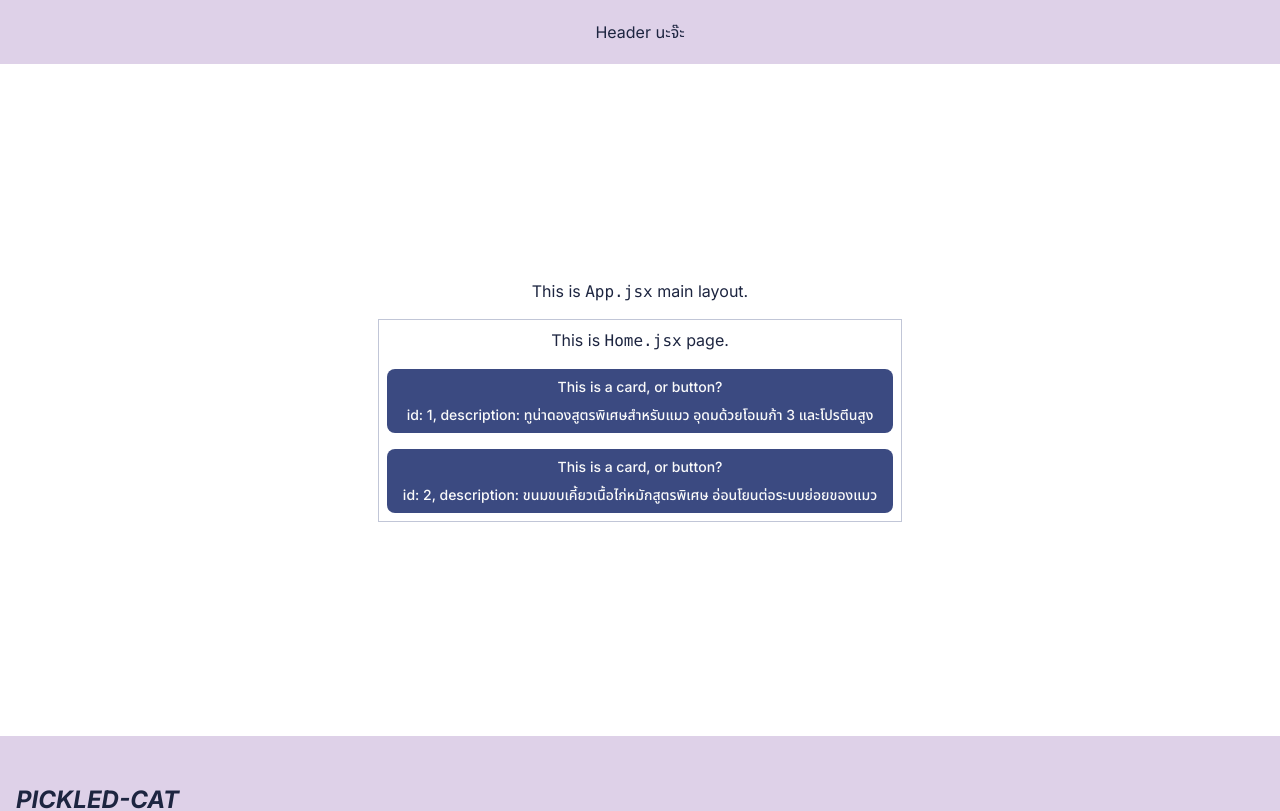
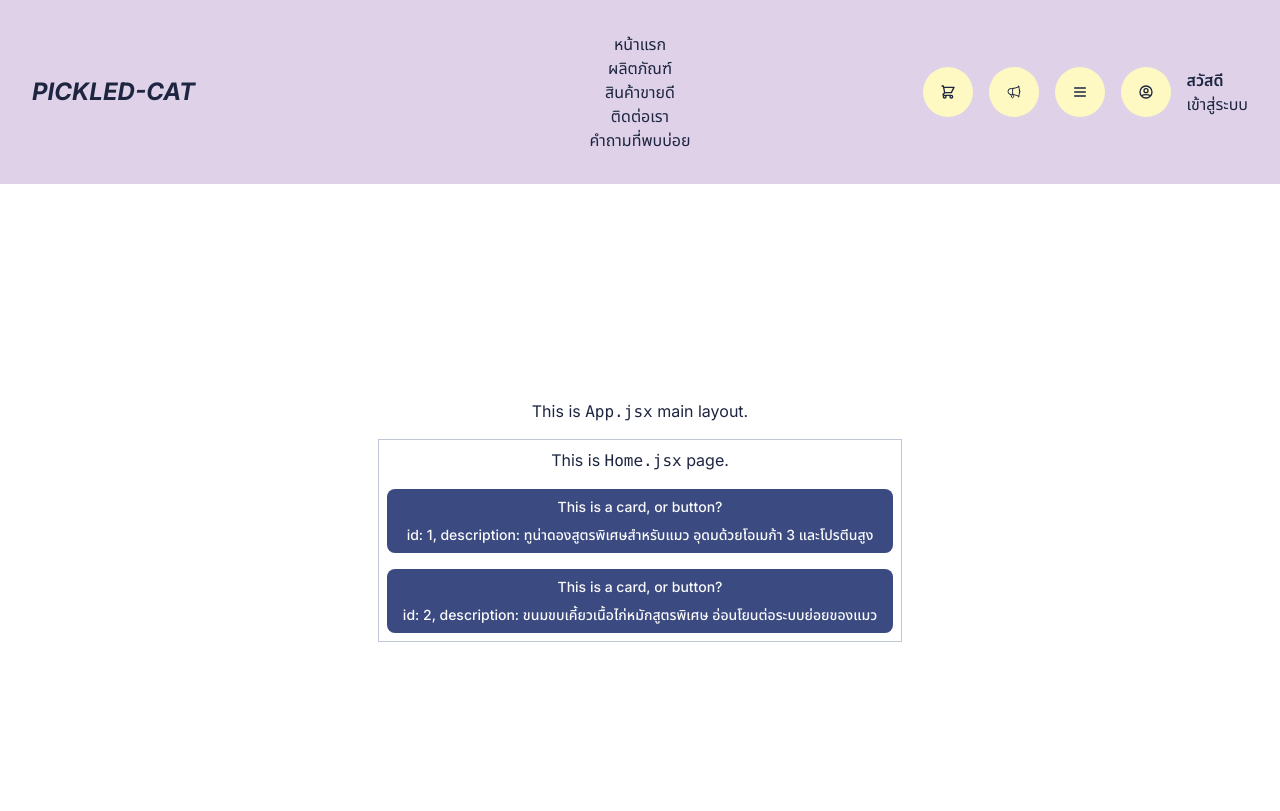
Before and after one commit to orayachan/jsd9-pickled-cat-frontend, a React (Vite) app: page / in a window 1280 px wide. Shown: the top 811 px of the page. Built offline with nearby package versions, Linux system fonts and the light colour scheme.

Commit message:
feat(ui): create header component

```diff
--- a/src/components/customs/Header.jsx
+++ b/src/components/customs/Header.jsx
@@ -1,7 +1,60 @@
+import {
+  HiOutlineMenu,
+  HiOutlineShoppingCart,
+  HiOutlineUserCircle,
+} from 'react-icons/hi';
+import { HiOutlineMegaphone } from 'react-icons/hi2';
+
 export function Header() {
   return (
-    <header className='bg-secondary-100 h-16 content-center-safe text-center'>
-      Header นะจ๊ะ
+    <header className='bg-secondary-100 content-center-safe p-8 text-center'>
+      <nav className='mx-auto grid items-center justify-between gap-4 lg:max-w-screen-2xl lg:grid-cols-3'>
+        {/* Part - start */}
+        <h1 className='flex items-start text-2xl font-bold italic'>
+          <a href='#' className='hover:text-primary-800'>
+            PICKLED-CAT
+          </a>
+        </h1>
+        {/* Part - middle */}
+        <ul classname='flex items-center justify-center gap-4'>
+          <li className=''>
+            <a href='#' className='hover:text-primary-600'>หน้าแรก</a>
+          </li>
+          <li>
+            <a href='#products' className='hover:text-primary-600'>ผลิตภัณฑ์</a>
+          </li>
+          <li>
+            <a href='#top' className='hover:text-primary-600'>สินค้าขายดี</a>
+          </li>
+          <li>
+            <a href='#contact' className='hover:text-primary-600'>ติดต่อเรา</a>
+          </li>
+          <li>
+            <a href='#faqs'  className='hover:text-primary-600'>คำถามที่พบบ่อย</a>
+          </li>
+        </ul>
+        {/* Part - end */}
+        <ul className='flex items-center justify-end gap-4'>
+          <li className='flex h-[50px] w-[50px] items-center justify-center rounded-full bg-yellow-100'>
+            <HiOutlineShoppingCart />
+          </li>
+          <li className='flex h-[50px] w-[50px] items-center justify-center rounded-full bg-yellow-100'>
+            <HiOutlineMegaphone />
+          </li>
+          <li className='flex h-[50px] w-[50px] items-center justify-center rounded-full bg-yellow-100'>
+            <HiOutlineMenu />
+          </li>
+          <li className='flex h-[50px] w-[50px] items-center justify-center rounded-full bg-yellow-100'>
+            <HiOutlineUserCircle />
+          </li>
+          <li className='flex flex-col items-start justify-center'>
+            <p className='font-semibold'>สวัสดี</p>
+            <a href='#' className='hover:text-primary-600'>
+              เข้าสู่ระบบ
+            </a>
+          </li>
+        </ul>
+      </nav>
     </header>
   );
 }
```
